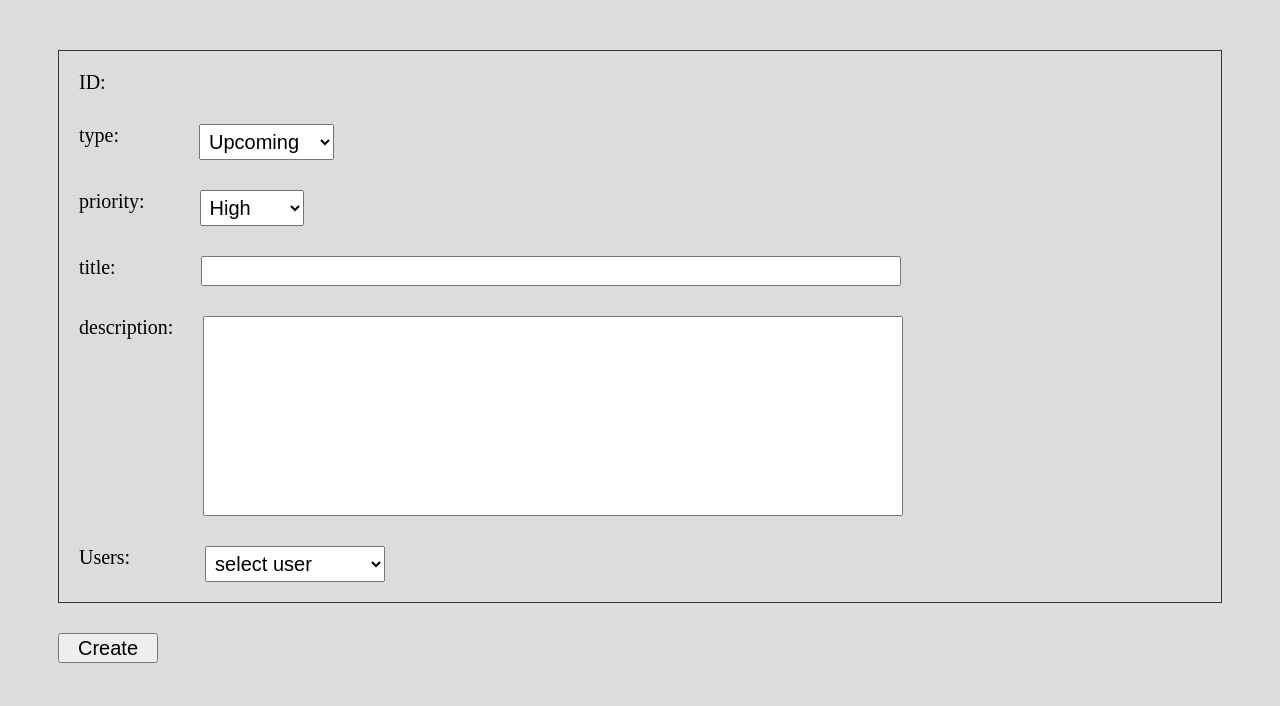
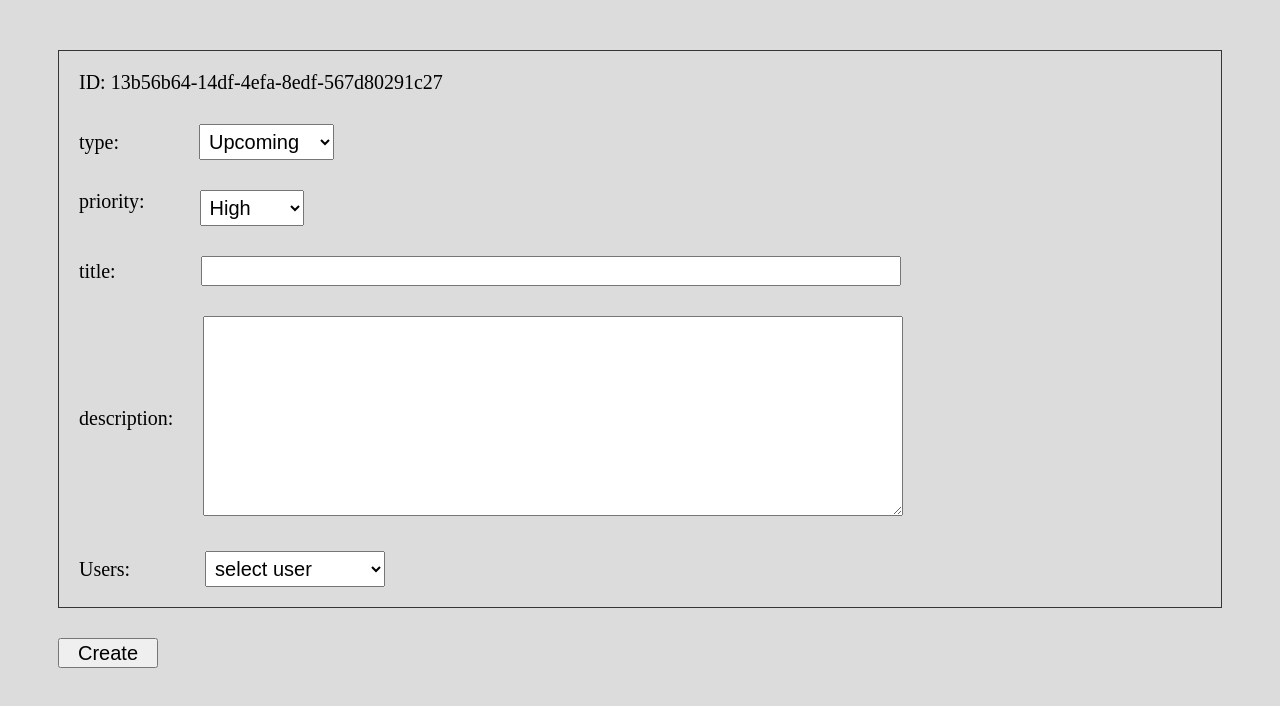
Before and after one commit to MagenVadim/task-board, a React (Create React App) app: page /create in a window 1280 px wide. Shown: the top 706 px of the page. Built offline with nearby package versions, Linux system fonts and the light colour scheme.

Commit message:
#13 create-user component has completed

```diff
--- a/src/components/InputDescriptionField/InputDescriptionField.css
+++ b/src/components/InputDescriptionField/InputDescriptionField.css
@@ -1,10 +1,12 @@
 .description-create-container{
     display: flex;
+    align-items: center;
     gap: 30px;
 }
 .input-description{
     width: 700px;
     height: 200px;
-    font-size: 20px;
+    font-size: 24px;
     padding-left: 10px;
+    font-family: 'Times New Roman', Times, serif;
   }
--- a/src/components/InputDescriptionField/InputDescriptionField.jsx
+++ b/src/components/InputDescriptionField/InputDescriptionField.jsx
@@ -7,13 +7,14 @@ export const InputDescriptionField = ({description, handleDescription}) => {
       <div className="description-create-type">description:</div>
         <div className="input-title-container">
           <label className='input-field'>
-            <input
+            <textarea
               type="text"
               name="input-description"
               className='input-description'
               value={description}
               onChange={e=>handleDescription(e.target.value)}
-            />
+            >
+            </textarea>
           </label>
       </div>
     </div>
--- a/src/components/InputTitleField/InputTitleField.css
+++ b/src/components/InputTitleField/InputTitleField.css
@@ -1,5 +1,6 @@
 .title-create-container{
     display: flex;
+    align-items: center;
     gap: 85px;
 }
 .input-text{
--- a/src/components/SelectUser/SelectUser.css
+++ b/src/components/SelectUser/SelectUser.css
@@ -1,5 +1,6 @@
 .select-user-container{
     display: flex;
+    align-items: center;
     gap: 75px;
 }
 .select-user{
--- a/src/pages/CreateTask/CreateTask.css
+++ b/src/pages/CreateTask/CreateTask.css
@@ -17,6 +17,7 @@
 
 .type-create-container{
         display: flex;
+        align-items: center;
         font-size: 20px;
         gap:80px;
     }
--- a/src/pages/CreateTask/CreateTask.jsx
+++ b/src/pages/CreateTask/CreateTask.jsx
@@ -1,7 +1,5 @@
-import React from 'react'
 import styles from './CreateTask.css'
-
-import { useState} from 'react'
+import { useState, useEffect } from 'react'
 import {InputTitleField} from '../../components/InputTitleField/InputTitleField'
 import { InputDescriptionField } from '../../components/InputDescriptionField/InputDescriptionField'
 import { SelectUser } from '../../components/SelectUser/SelectUser'
@@ -11,33 +9,38 @@ const { v4: uuidv4 } = require('uuid');
 
 export const CreateTask = () => {
 
-  const [title, setTitle] = useState('')
-  const [description, setDescription] = useState('')
   const [newTask, setNewTask] = useState({})
-  const [newType, setNewType] = useState({})
-  const [newPriority, setNewPriority] = useState({})
+
+  const [newTitle, setNewTitle] = useState('')
+  const [newDescription, setNewDescription] = useState('')
+  const [newType, setNewType] = useState('')
+  const [newPriority, setNewPriority] = useState('')
   const [selectedUsers, setSelectedUsers] = useState([])
   const task_ID = uuidv4();
 
   const taskCreate = () =>{
     setNewTask({
       id: task_ID,
-      type: "Completed",
-      priority:"High",
-      title:"Test",
-      description:"Increased automation of tests",
-      userID: ["03"],
+      type: newType,
+      priority: newPriority,
+      title: newTitle,
+      description: newDescription,
+      userID: selectedUsers,
     })
   }
+
+  useEffect(()=>{
+    console.log(newTask)
+  },[newTask])
 
   return (
     <div className='task-container'>
       <div className="task-content">
-          <div >ID: </div>
+          <div >ID: {task_ID}</div>
 
           <div className="type-create-container">
               <div>type:</div>
-              <select name="select-create" className='select-create'>
+              <select name="select-create" className='select-create' onChange={(e)=>setNewType(e.target.value)}>
                   <option value='Upcoming'>Upcoming</option>
                   <option value='In Progress'>In Progress</option>
                   <option value='Completed'>Completed</option>
@@ -46,21 +49,21 @@ export const CreateTask = () => {
 
           <div className="priority-create-container">
             <div>priority:</div>
-            <select name="priority-create" className='priority-create'>
+            <select name="priority-create" className='priority-create' onChange={(e)=>setNewPriority(e.target.value)}>
                   <option value='High'>High</option>
                   <option value='Medium'>Medium</option>
                   <option value='Low'>Low</option>
               </select>
           </div>
 
-          <InputTitleField title={title} handleTitle={setTitle}/>
-          <InputDescriptionField description={description} handleDescription={setDescription}/>
+          <InputTitleField title={newTitle} handleTitle={setNewTitle}/>
+          <InputDescriptionField description={newDescription} handleDescription={setNewDescription}/>
           <SelectUser selectedUsers={selectedUsers} setSelectedUsers={setSelectedUsers}/>
 
       </div>
 
 
-        <button className='btn-create'>Create</button>
+        <button className='btn-create' onClick={taskCreate}>Create</button>
     </div>
 
 
```
